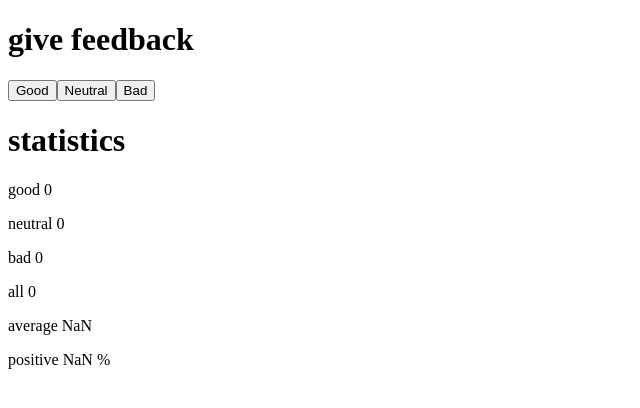
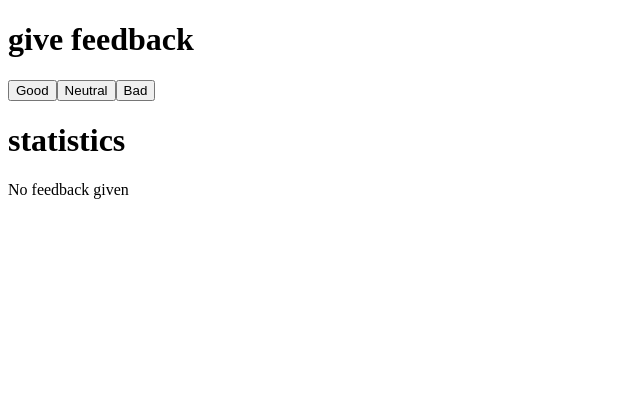
Before and after one commit to samilait/Fullstack-2022, a React (Create React App) app in the folder osa1/unicafe/: page / in a window 1280 px wide. Shown: the top 408 px of the page, without its empty margins (0-640 px from the left). Built offline with nearby package versions, Linux system fonts and the light colour scheme.

Commit message:
unicafe step4 tehty

```diff
--- a/osa1/unicafe/src/App.js
+++ b/osa1/unicafe/src/App.js
@@ -7,6 +7,16 @@
 }
 
 const Statistics = (props) => {
+
+  if (props.total === 0) {
+    return (
+    <div>
+      <h1>statistics</h1>
+      <p>No feedback given</p>
+    </div>
+    )
+  }
+
   return (
     <div>
       <h1>statistics</h1>
```
